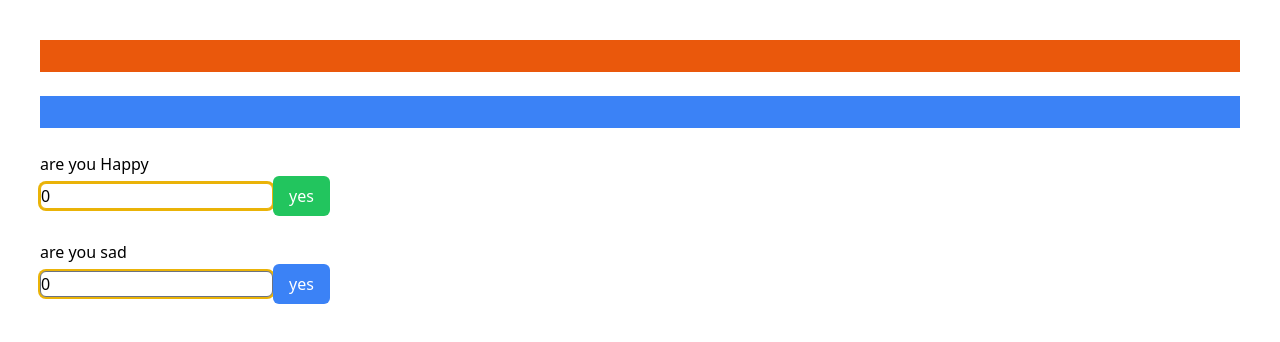
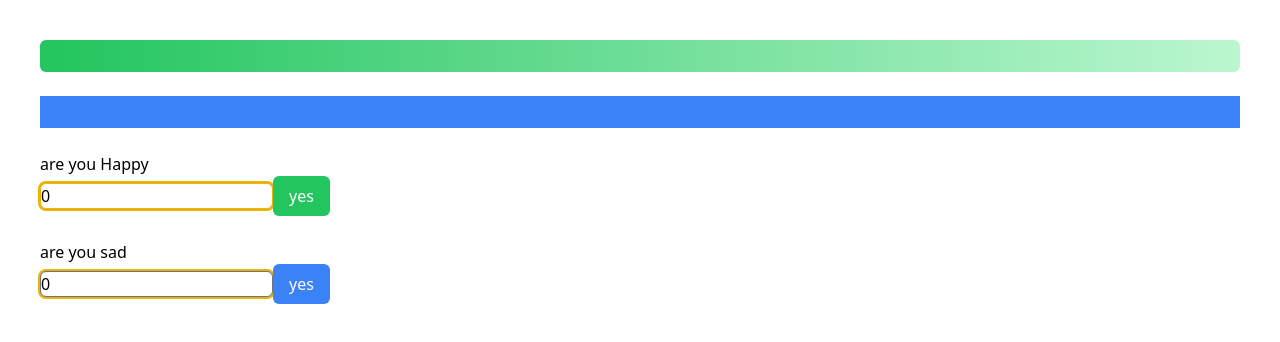
Before and after one commit to suniljoshi26/redux, a React (Vite) app in the folder modetraker/: page / in a window 1280 px wide. Shown: the top 342 px of the page. Built offline with nearby package versions, Linux system fonts and the light colour scheme.

Commit message:
happy ui

```diff
--- a/modetraker/src/HappyTraker.tsx
+++ b/modetraker/src/HappyTraker.tsx
@@ -7,12 +7,13 @@ type happyProps = {};
 const HappyTraker: FC<happyProps> = (props) => {
   const happyMoments = useSelector(happyMomentsSelectoe);
   return (
-    <div className="bg-orange-600 py-4 px-8">
+    <div className="bg-gradient-to-r from-green-500 to-green-200 py-4 px-8 rounded-md">
       {" "}
       {happyMoments.map((m) => (
-        <div>
+        <div className="text-white text-xl">
           <>
-            Happyness:{m.intensity}, Time:{m.when.toTimeString()}
+            Happyness : {m.intensity},<br />
+            Time:{m.when.toTimeString()}
           </>
         </div>
       ))}{" "}
```
